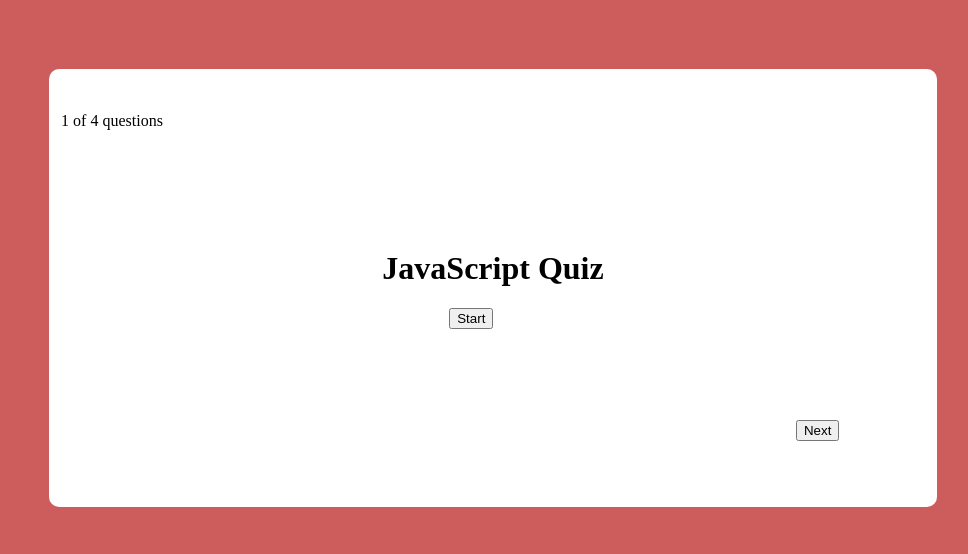
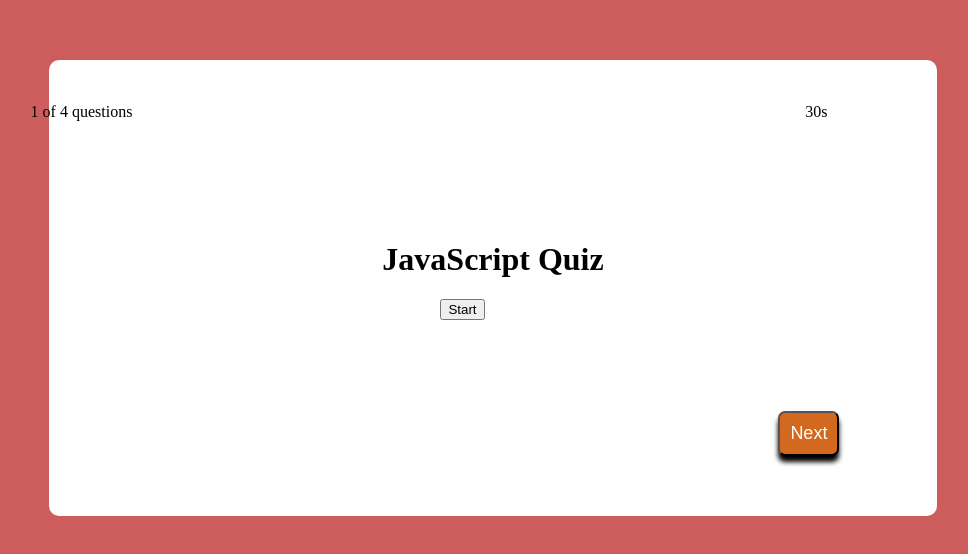
Before and after one commit to ChrisTR1021/Personal-Quiz-, a plain HTML site: page index.html in a window 1280 px wide. Shown: the part 120-674 px from the top of the page, without its empty margins (147-1115 px from the left). Drawn offline with Linux system fonts and the light colour scheme.

Commit message:
added time in top left right corner and styled start and next button

```diff
--- a/index.html
+++ b/index.html
@@ -12,6 +12,7 @@
         <button id="start-btn" class="begin-button">Start</button>
         <button id="next-button" class="nxt-btn">Next</button>
         <div class="question-count"> 1 of 4 questions</div>
+        <div class="remaining-time">30s</div>
     </div>
     <script src="script.js"></script>
 </body>
--- a/style.css
+++ b/style.css
@@ -32,10 +32,28 @@
     position: relative;
     top: 112px;
     right: -62px;
+    background-color: chocolate;
+    font-size: 18px;
+    border-radius: 7px;
+    padding: 10px;
+    color: white;
+    box-shadow: 0px 6px 5px black;
+    cursor: pointer;
 }
+
 
 .question-count {
     position: relative;
     top: -217px;
     left: -381px;
 }
+
+.remaining-time {
+    position: relative;
+    top: -235px;
+    right: -354px;
+}
+
+.begin-button {
+    cursor:pointer
+}
```
